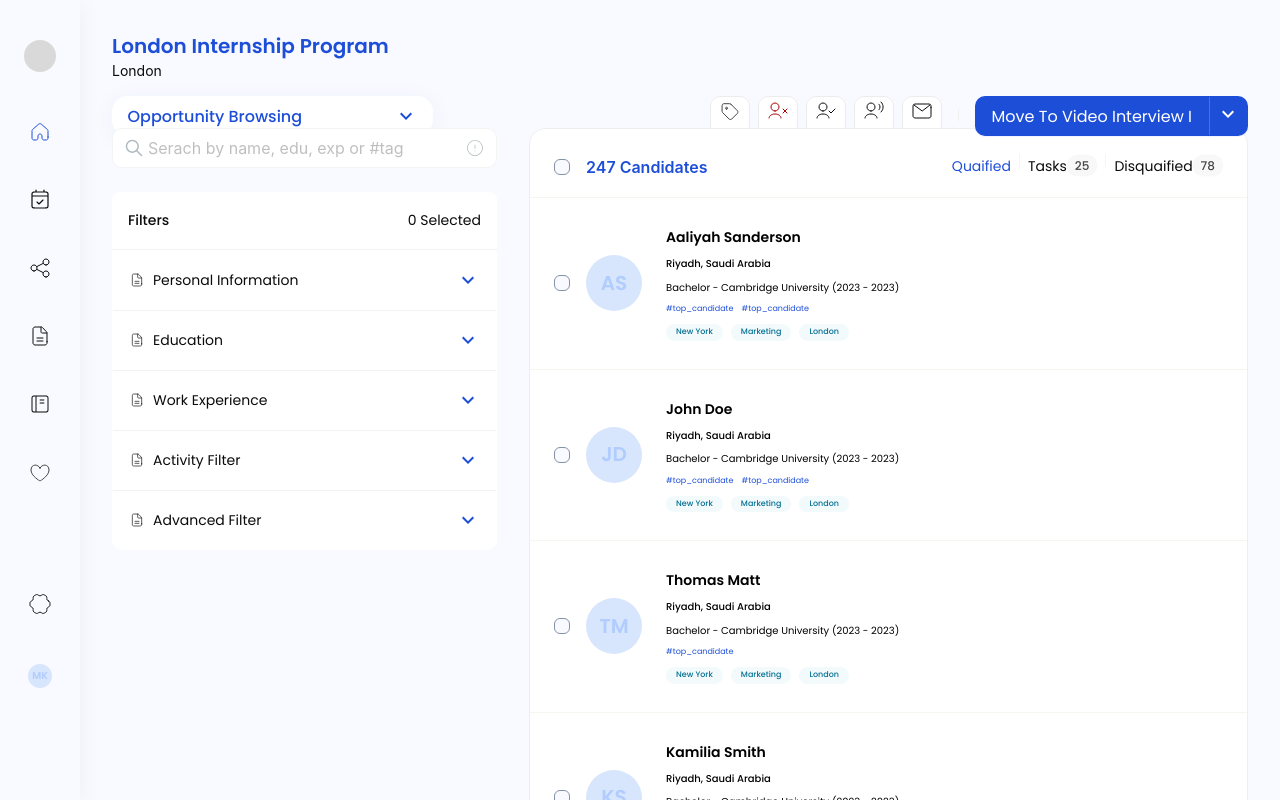
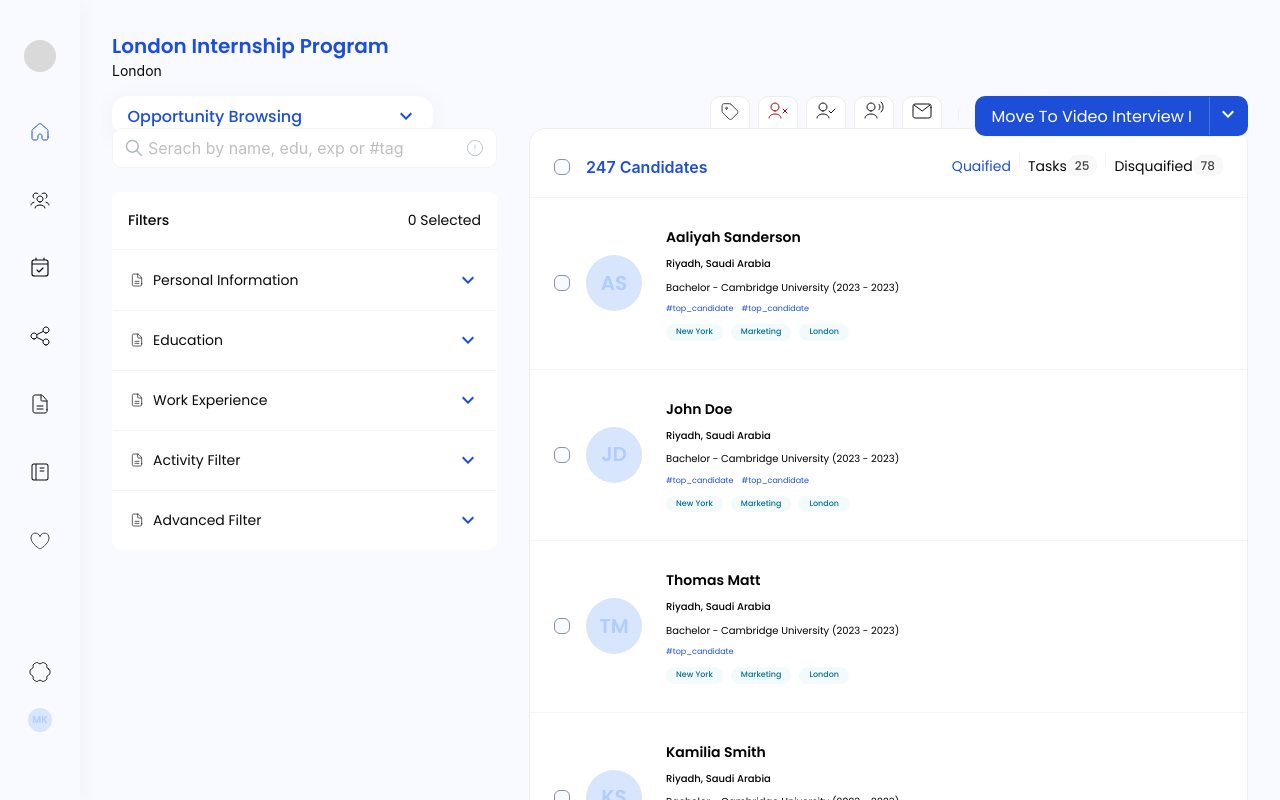
Before and after one commit to mrpeski/gustavo, a React (Create React App) app: page / in a window 1280 px wide. Shown: the top 800 px of the page. Built offline with nearby package versions, Linux system fonts and the light colour scheme.

Commit message:
Re-add UserGroup to sidebar

```diff
--- a/src/components/Sidebar.tsx
+++ b/src/components/Sidebar.tsx
@@ -1,26 +1,11 @@
-import React, { createElement, useState } from "react";
+import React, { useState } from "react";
 import { Menu, Button, theme } from "antd";
-import {
-  MenuFoldOutlined,
-  MenuUnfoldOutlined,
-  UploadOutlined,
-  UserOutlined,
-  VideoCameraOutlined,
-} from "@ant-design/icons";
 import Sider from "antd/es/layout/Sider";
 import {
-  Home,
   ChevronRight,
-  Calendar,
-  AndroidShare,
-  DocumentIcon,
-  NotebookIcon,
-  HeartIcon,
-  UserGroupIcon,
   AppLogo,
   SettingsIcon,
 } from "./icons";
-import { v4 } from "uuid";
 import { navConfg } from "./Sidebar/config";
 
 const collapsedStyle = {
@@ -105,7 +90,7 @@ const Sidebar = () => {
           alignItems: "center",
           display: "flex",
           flexDirection: "column",
-          gap: 48,
+          gap: 24,
         }}
       >
         <SettingsIcon />
--- a/src/components/Sidebar/config.tsx
+++ b/src/components/Sidebar/config.tsx
@@ -6,6 +6,7 @@ import {
   NotebookIcon,
   HeartIcon,
   Calendar,
+  UserGroupIcon,
 } from "../icons";
 
 const withAntClass = (Component: any, props?: any) => {
@@ -26,6 +27,11 @@ export const navConfg = [
     key: "1",
     icon: withAntClass(Home),
     label: "nav 1",
+  },
+  {
+    key: "2",
+    icon: withAntClass(UserGroupIcon),
+    label: "nav 2",
   },
   {
     key: "3",
```
